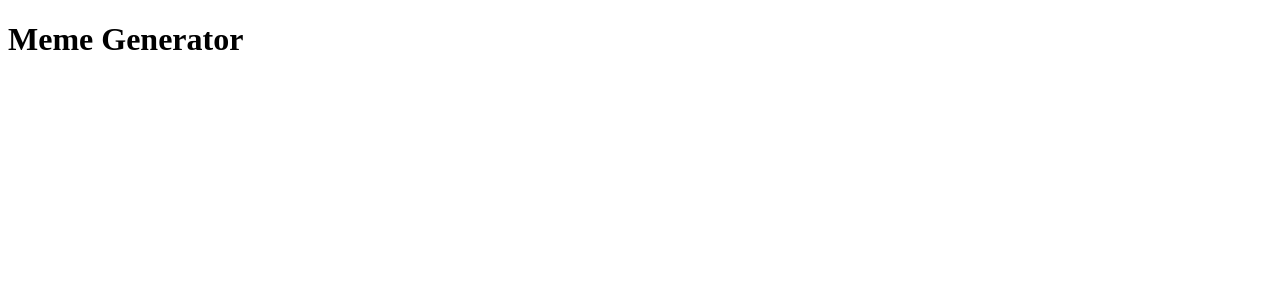
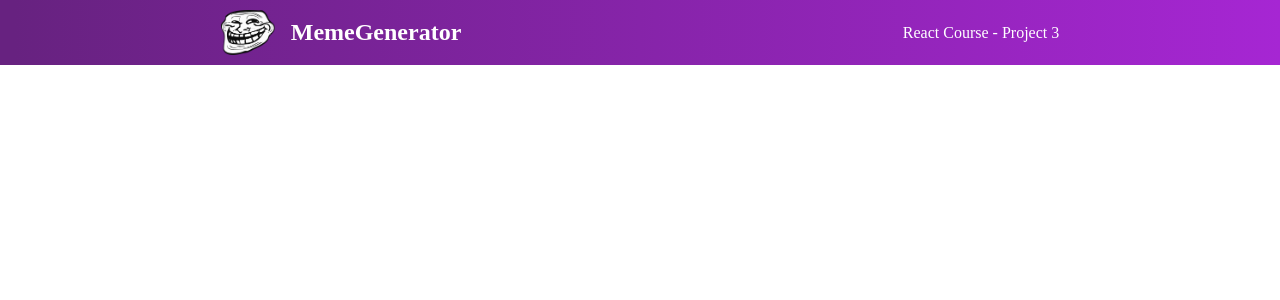
Before and after one commit to nathanjh-28/meme-generator, a React (Create React App) app: page / in a window 1280 px wide. Shown: the top 300 px of the page. Built offline with nearby package versions, Linux system fonts and the light colour scheme.

Commit message:
header component complete

```diff
--- /dev/null
+++ b/src/App.js
@@ -0,0 +1,9 @@
+import React from "react"
+import Header from './components/Header'
+import './style.css'
+
+export default function App() {
+    return (
+        <Header />
+    )
+}
--- /dev/null
+++ b/src/components/Header.js
@@ -0,0 +1,16 @@
+import React from "react";
+import trollFace from '../Troll Face.png'
+
+export default function Header() {
+    return (
+        <header className="header">
+            <div className="nav-left">
+                <img src={trollFace} alt="" />
+                <h2>MemeGenerator</h2>
+            </div>
+            <div className="nav-right">
+                <p>React Course - Project 3</p>
+            </div>
+        </header>
+    )
+}
--- a/src/index.js
+++ b/src/index.js
@@ -1,4 +1,5 @@
 import React from "react"
 import ReactDOM from "react-dom"
+import App from './App'
 
-ReactDOM.render(<h1>Meme Generator</h1>, document.getElementById('root'));
+ReactDOM.render(<App />, document.getElementById('root'));
--- /dev/null
+++ b/src/style.css
@@ -0,0 +1,24 @@
+* {
+    box-sizing: border-box;
+    margin: 0;
+    padding: 0;
+}
+
+.header {
+    display: flex;
+    justify-content: space-around;
+    height: 65px;
+    background: linear-gradient(90deg, #672280 1.18%, #A626D3 100%);
+    color: white;
+    align-items: center;
+}
+
+.nav-left {
+    display: flex;
+    align-items: center;
+}
+
+.nav-left img {
+    height: 45px;
+    margin-right: 1em;
+}
```
Also changed, not shown: src/Troll Face.png (added), 1 other file (tests, documents, lock files or other folders).
